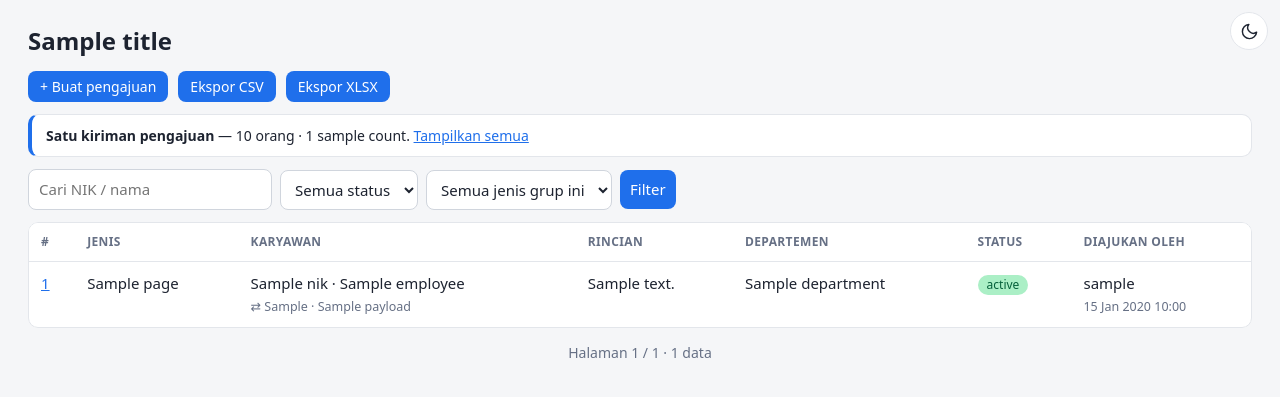
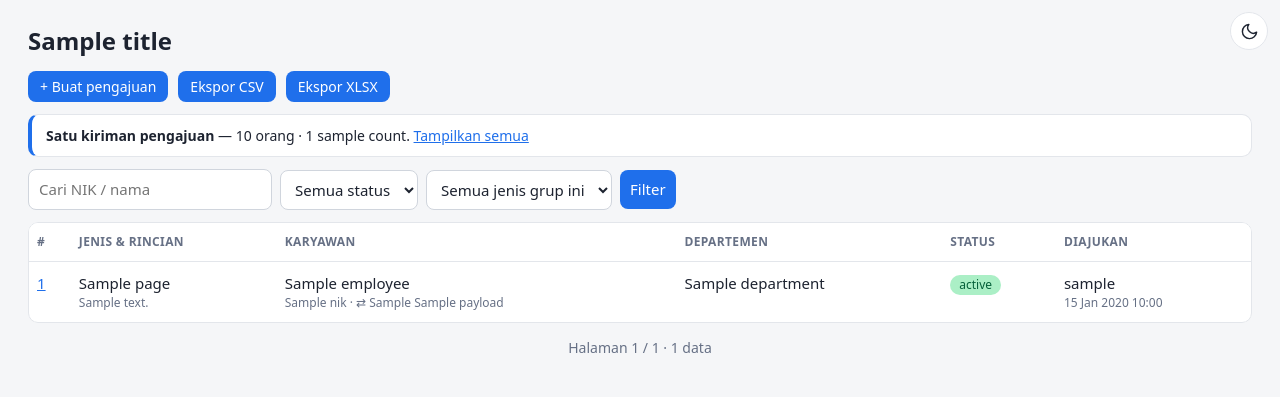
Before and after one commit to yorsbae/hris, a Django app: template apps/hr/templates/requests_list.html in a window 1280 px wide. Shown: the top 397 px of the page. Run offline with Django 5.2, Linux system fonts and the light colour scheme; the template is opened without the code that fills it: most values are stand-ins (such as "Sample title", 1, 10 or a date in 2020).

Commit message:
Putaran 39e: daftar Pengajuan 6 kolom baris ringkas, keterangan Status BPJS terlipat; perbarui PROGRESS

```diff
--- a/apps/hr/templates/requests_list.html
+++ b/apps/hr/templates/requests_list.html
@@ -9,10 +9,10 @@
 <select name="status"><option value="">Semua status</option>{% for k, v in statuses.items %}<option value="{{ k }}"{% if f.status == k %} selected{% endif %}>{{ v }}</option>{% endfor %}</select>
 <select name="type"><option value="">{% if grp %}Semua jenis grup ini{% else %}Semua jenis{% endif %}</option>{% for k, v in types.items %}<option value="{{ k }}"{% if f.type == k %} selected{% endif %}>{{ v }}</option>{% endfor %}</select>
 <button>Filter</button></form>
-<div class="wrap"><table><thead><tr><th>#</th><th>Jenis</th><th>Karyawan</th><th>Rincian</th><th>Departemen</th><th>Status</th><th>Diajukan oleh</th></tr></thead><tbody>
-{% for r in page %}<tr><td><a href="/requests/{{ r.pk }}/">{{ r.pk }}</a></td><td>{{ r.type_label }}</td><td>{{ r.employee.nik }} · {{ r.employee.name }}{% if r.payload.partner_name %}<br><small style="color:var(--mu)">⇄ {{ r.payload.partner_nik }} · {{ r.payload.partner_name }}</small>{% endif %}</td><td>{{ r.summary }}</td><td>{{ r.department.name }}</td>
-<td><span class="pill {{ r.status }}">{{ r.status_label }}</span></td><td>{{ r.requested_by.get_username }}<br><small style="color:var(--mu)">{{ r.created_at|date:"d M Y H:i" }}</small></td></tr>
-{% empty %}<tr><td class="empty" colspan="7">Belum ada pengajuan{% if grp %} untuk grup ini{% endif %}.{% if grp == 'lembur' %} Mulai dengan tombol <b>+ Ajukan Stand By / Lembur</b>.{% endif %}</td></tr>{% endfor %}</tbody></table></div>
+<div class="wrap"><table class="sepfit"><thead><tr><th>#</th><th>Jenis &amp; rincian</th><th>Karyawan</th><th>Departemen</th><th>Status</th><th>Diajukan</th></tr></thead><tbody>
+{% for r in page %}<tr><td class="nw"><a href="/requests/{{ r.pk }}/">{{ r.pk }}</a></td><td>{{ r.type_label }}<small>{{ r.summary }}</small></td><td>{{ r.employee.name }}<small>{{ r.employee.nik }}{% if r.payload.partner_name %} · ⇄ {{ r.payload.partner_nik }} {{ r.payload.partner_name }}{% endif %}</small></td><td>{{ r.department.name }}</td>
+<td class="nw"><span class="pill {{ r.status }}">{{ r.status_label }}</span></td><td class="nw">{{ r.requested_by.get_username }}<small>{{ r.created_at|date:"d M Y H:i" }}</small></td></tr>
+{% empty %}<tr><td class="empty" colspan="6">Belum ada pengajuan{% if grp %} untuk grup ini{% endif %}.{% if grp == 'lembur' %} Mulai dengan tombol <b>+ Ajukan Stand By / Lembur</b>.{% endif %}</td></tr>{% endfor %}</tbody></table></div>
 <nav class="pager" aria-label="Halaman">{% if page.has_previous %}<a class="btn ghost" href="?page={{ page.previous_page_number }}&q={{ f.q|urlencode }}&status={{ f.status }}&type={{ f.type }}&batch={{ f.batch }}">‹ Sebelumnya</a>{% endif %}
 Halaman {{ page.number }} / {{ page.paginator.num_pages }} · {{ page.paginator.count }} data
 {% if page.has_next %}<a class="btn ghost" href="?page={{ page.next_page_number }}&q={{ f.q|urlencode }}&status={{ f.status }}&type={{ f.type }}&batch={{ f.batch }}">Berikutnya ›</a>{% endif %}</nav>
--- a/apps/hrd/templates/hrd/bpjs_list.html
+++ b/apps/hrd/templates/hrd/bpjs_list.html
@@ -1,7 +1,7 @@
 {% extends "base.html" %}{% block title %}Status BPJS{% endblock %}{% block content %}
 <p class="back"><a href="/hrd/">‹ Operasional HRD</a></p>
 <h2>Status BPJS (K / TK)</h2>
-<p class="hint flow">Di sini dicatat apakah tiap karyawan <b>aktif atau nonaktif</b> di BPJS Kesehatan (K) dan Ketenagakerjaan (TK). Cari karyawan lalu klik <b>Kelola</b> untuk mengubah status. Nomor BPJS tidak ditampilkan di daftar. Nominal potongan ada di <a href="/hrd/bpjs/deductions/">Rekap potongan BPJS ›</a></p>
+<details class="flt"><summary>Cara pakai</summary><p class="hint flow">Di sini dicatat apakah tiap karyawan <b>aktif atau nonaktif</b> di BPJS Kesehatan (K) dan Ketenagakerjaan (TK). Cari karyawan lalu klik <b>Kelola</b> untuk mengubah status. Nomor BPJS tidak ditampilkan di daftar. Nominal potongan ada di <a href="/hrd/bpjs/deductions/">Rekap potongan BPJS ›</a></p></details>
 <div class="tools"><a class="chip" href="?emp=nonaktif&amp;anomaly=1">Karyawan nonaktif, BPJS masih aktif</a><a class="chip" href="?kes=belum">K belum dicatat</a><a class="chip" href="?tk=belum">TK belum dicatat</a>{% if act %}<a class="chip" href="/hrd/bpjs/">Reset filter</a>{% endif %}</div>
 <form method="get" class="bar">{% if f.department %}<input type="hidden" name="department" value="{{ f.department }}">{% endif %}{% if f.emp != "aktif" %}<input type="hidden" name="emp" value="{{ f.emp }}">{% endif %}{% if f.kes %}<input type="hidden" name="kes" value="{{ f.kes }}">{% endif %}{% if f.tk %}<input type="hidden" name="tk" value="{{ f.tk }}">{% endif %}{% if f.anomaly %}<input type="hidden" name="anomaly" value="1">{% endif %}<input name="q" value="{{ f.q }}" placeholder="Cari NIK / nama" aria-label="NIK atau nama"><button class="btn ghost">Cari</button></form>
 <details class="flt"{% if act %} open{% endif %}><summary>Filter lainnya (departemen, status karyawan, status K/TK)</summary>
```
Also changed, not shown: docs/PROGRESS.md (+2 -0 lines).
